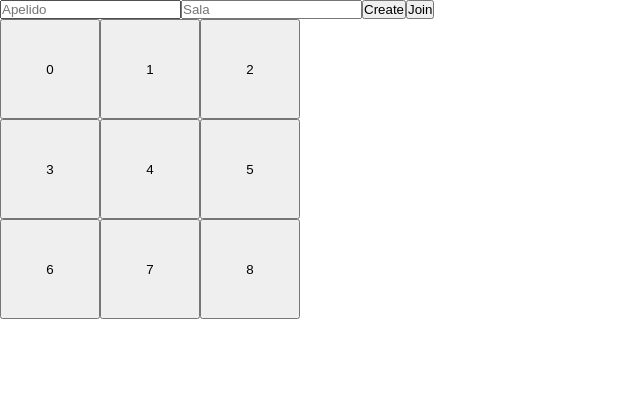
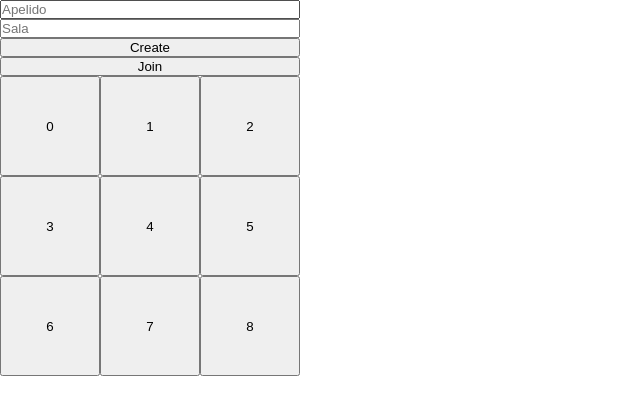
Before and after one commit to C836/TTT-Client, a React (Vite) app: page / in a window 1280 px wide. Shown: the top 414 px of the page, without its empty margins (0-640 px from the left). Built offline with nearby package versions, Linux system fonts and the light colour scheme; no server answers.

Commit message:
REFACT: Refatorando hooks e imports

```diff
--- a/src/App.tsx
+++ b/src/App.tsx
@@ -2,8 +2,10 @@ import { useEffect, useState } from "react";
 import io from "socket.io-client";
 
 import { Global } from "./global";
-import { Container } from "./components/Grid/Container";
+
+import { Grid } from "./components/Grid/Grid";
 import { Position } from "./components/Grid/Position";
+import { Menu } from "./components/Join_Menu/Menu";
 
 import { Rooms } from "./actions/rooms";
 import { Games } from "./actions/game";
@@ -11,22 +13,26 @@ import { Games } from "./actions/game";
 const socket = io("http://localhost:3010");
 
 function App() {
-  const [username, setUsername] = useState<string>("");
-  const [room, setRoom] = useState<string>("");
+  const [user, setUser] = useState({username: ""});
+    const {username} = user
+
+  const [server, setServer] = useState({room: "", key: ""});
+    const {room, key} = server
 
   const Room = new Rooms({ socket, username, room });
 
   const Positions = [...Array(9).keys()];
 
   function sendPosition(position: number) {
-    const Game = new Games({ socket, username, room, position});
-    Game.new_move()
+    const Game = new Games({ socket, username, room, position });
+    Game.new_move();
   }
 
   useEffect(() => {
     socket.on("room_status", (response) => {
-      console.log(response);
-      setRoom(response.key);
+      if(response.status === "created"){
+        setServer({room:response.key, key:response.key});
+      }
     });
 
     socket.on("receive_position", (data) => {
@@ -38,22 +44,26 @@ function App() {
     <div className="App">
       <Global />
 
+      <Menu>
         <input
           type={"text"}
           placeholder={"Apelido"}
-        onChange={(event) => setUsername(event.target.value)}
+          onChange={(event) => setUser({...user, username: event.target.value})}
         />
 
         <input
           type={"text"}
           placeholder={"Sala"}
-        onChange={(event) => setRoom(event.target.value)}
+          onChange={(event) => setServer({...server, room: event.target.value})}
         />
 
         <button onClick={() => Room.create_room()}>Create</button>
         <button onClick={() => Room.join_room()}>Join</button>
 
-      <Container>
+        <p>{key}</p>
+      </Menu>
+
+      <Grid>
         {Positions.map((item) => (
           <Position
             key={item}
@@ -65,7 +75,7 @@ function App() {
             {item}
           </Position>
         ))}
-      </Container>
+      </Grid>
     </div>
   );
 }
--- a/src/components/Grid/Container.ts
+++ b/src/components/Grid/Grid.ts
@@ -1,6 +1,6 @@
 import styled from "styled-components"
 
-export const Container = styled.section`
+export const Grid = styled.section`
 width: 100%;
 max-width: 300px;
 background-color: white;
```
Lines whose indentation alone changed are shown as unchanged.
